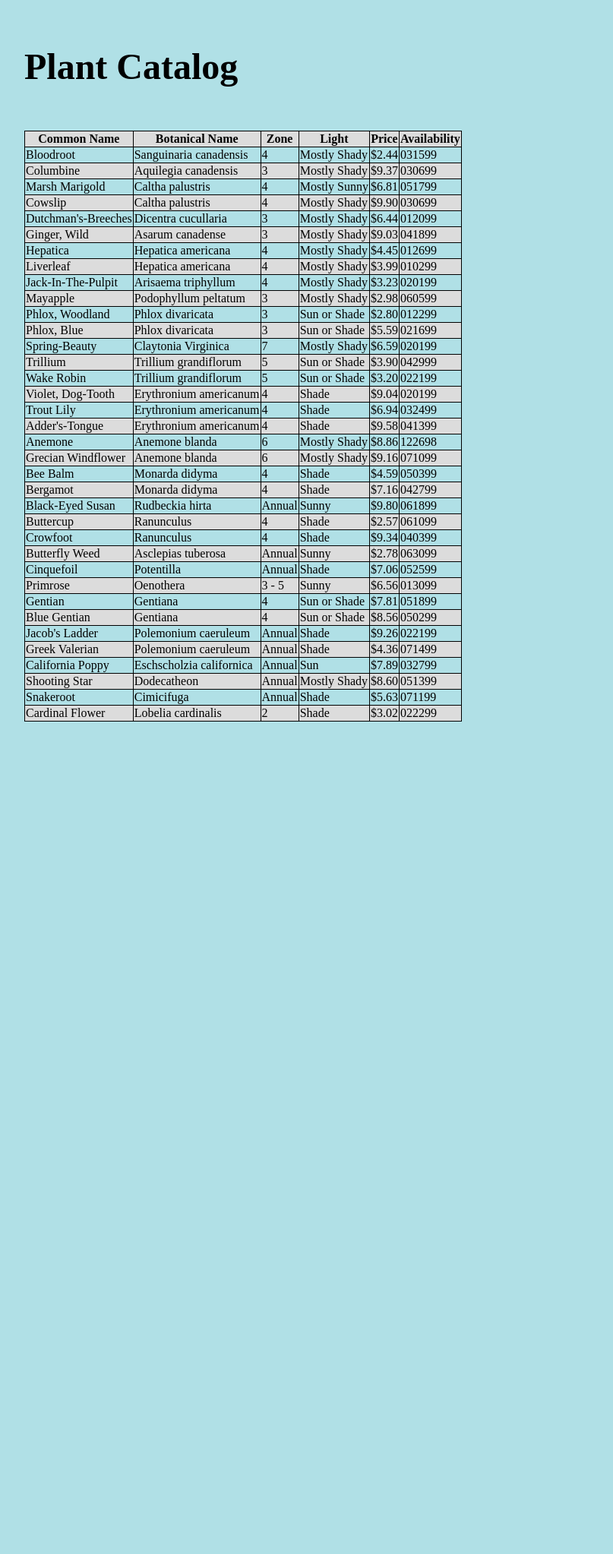
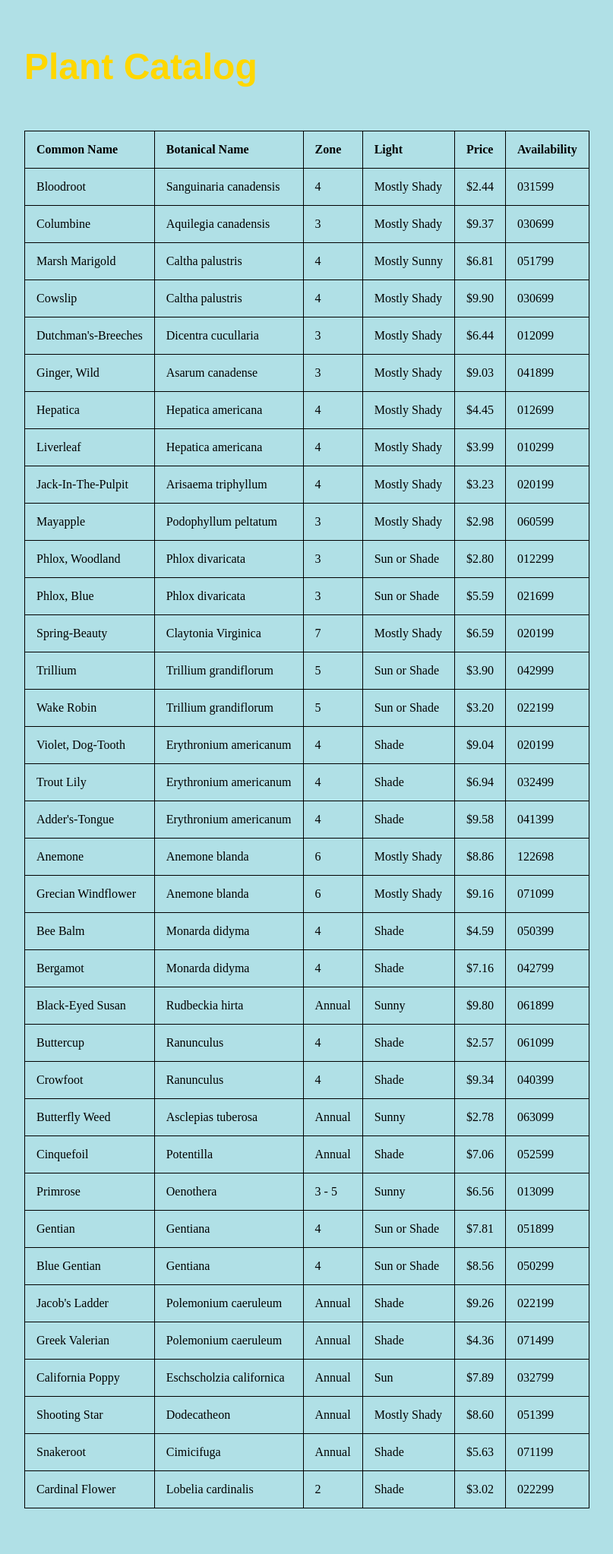
Before and after one commit to JOSH-KO/JOSH-KO.github.io, a Jekyll site: the page homework/hw3/Homework3.html, which Jekyll copies as it is, in a window 1280 px wide. Shown: the whole page at 76% size, without its empty margins (160-967 px from the left). Built offline with Jekyll 4.4.1, drawn with Linux system fonts in a browser that asks for light colours; before the commit the page ends 1010 px from its top, so only the background shows below that.

Commit message:
Update main.css

```diff
--- a/css/main.css
+++ b/css/main.css
@@ -8,12 +8,21 @@
   border: 1px solid black;
 }
 
+th, td {
+  padding: 15px;
+  text-align: left;
+}
+
 table {
 border-collapse: collapse;
 }
 
-tr:nth-child(odd) {
+tr:nth-child(2|4|6) {
   background-color: Gainsboro;
+}
+
+tr:nth-child(1|2|5) {
+  background-color: #FFFFF0;
 }
 
 tr:hover {background-color: #FFD700;}
@@ -47,9 +56,10 @@
     width: 450px;
     height: 80px;
     font-size: 3em;
-    font-family:'Helvetica', 'Arial', 'Sans-Serif'
+    font-family:'Helvetica', 'Arial', 'Sans-Serif';
     color: #FFD700;
 }
+
 p {
     font-size: 1.5em;
     line-height: 1.4em;
```
